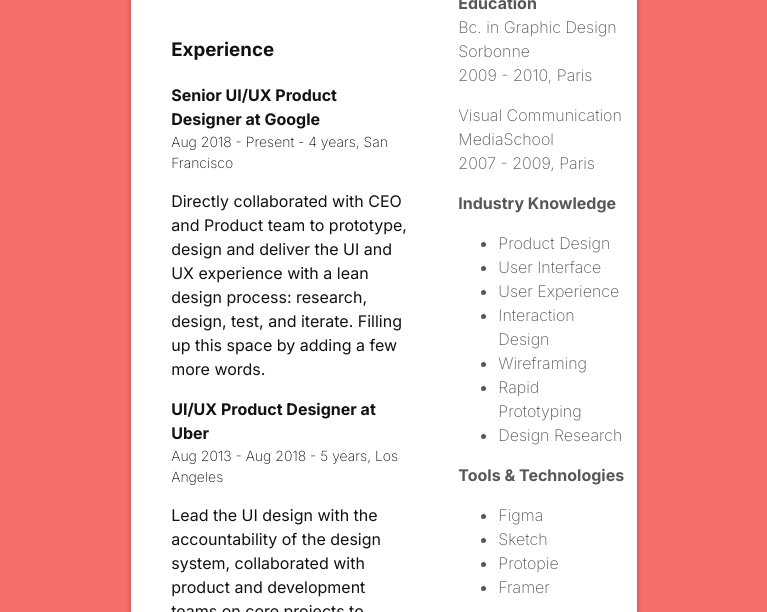
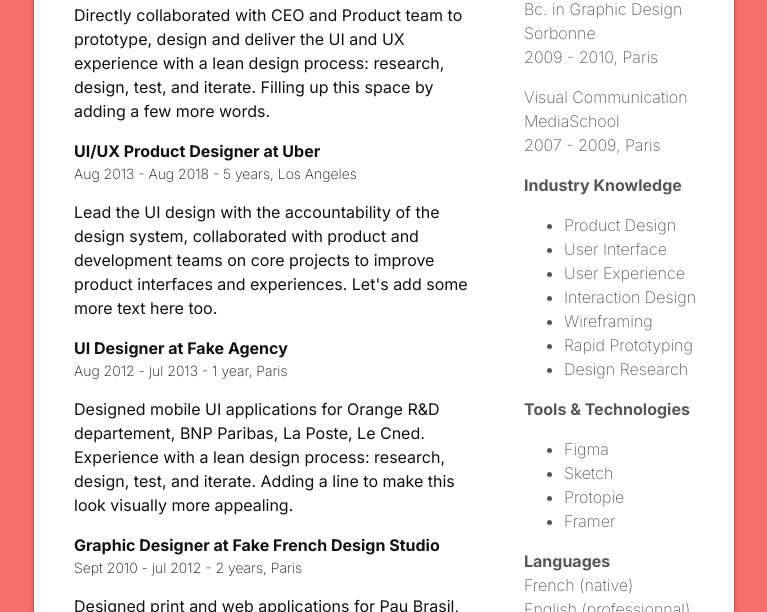
Before and after one commit to BarboraVesela/ukol01, a plain HTML site: page index.html in a window 1280 px wide. Shown: the part 325-937 px from the top of the page, without its empty margins (256-1023 px from the left). Drawn offline with Linux system fonts and the light colour scheme.

Commit message:
Pridana sirka boxu

```diff
--- a/style.css
+++ b/style.css
@@ -8,7 +8,8 @@ body {
 .box {
   border-top: 10px solid black;
   border-radius: 12px;
-  margin: 50px 30%;
+  margin: 0 auto;
+  width: 700px;
   box-shadow: 0 3px 5px rgba(0,0,0,0.3);
   background-color: white;
 }
@@ -24,10 +25,8 @@ h1 {
 
 .column-right {
   width:66.66%;
-  background-color: white;
   padding: 30px 40px;
   border-radius: 0 0 0 12px;
-
 }
 
 .column-left {
@@ -88,4 +87,4 @@ h5 {
 }
 
   /*
-  Nevim, jak bych mohla srovnat .experience a .personal-details tak, aby mely stejny odestup od header a profile-photo. Pridala jsem div a ty jsem pak chtela zarovnat, ale nevim jak*/
+  Nevim, jak bych mohla srovnat .experience a .personal-details tak, aby mely stejny odestup od header a profile-photo. Pridala jsem div a ty jsem pak chtela zarovnat, ale nevedela jsem jak, tak jsem je zase smazala*/
```
